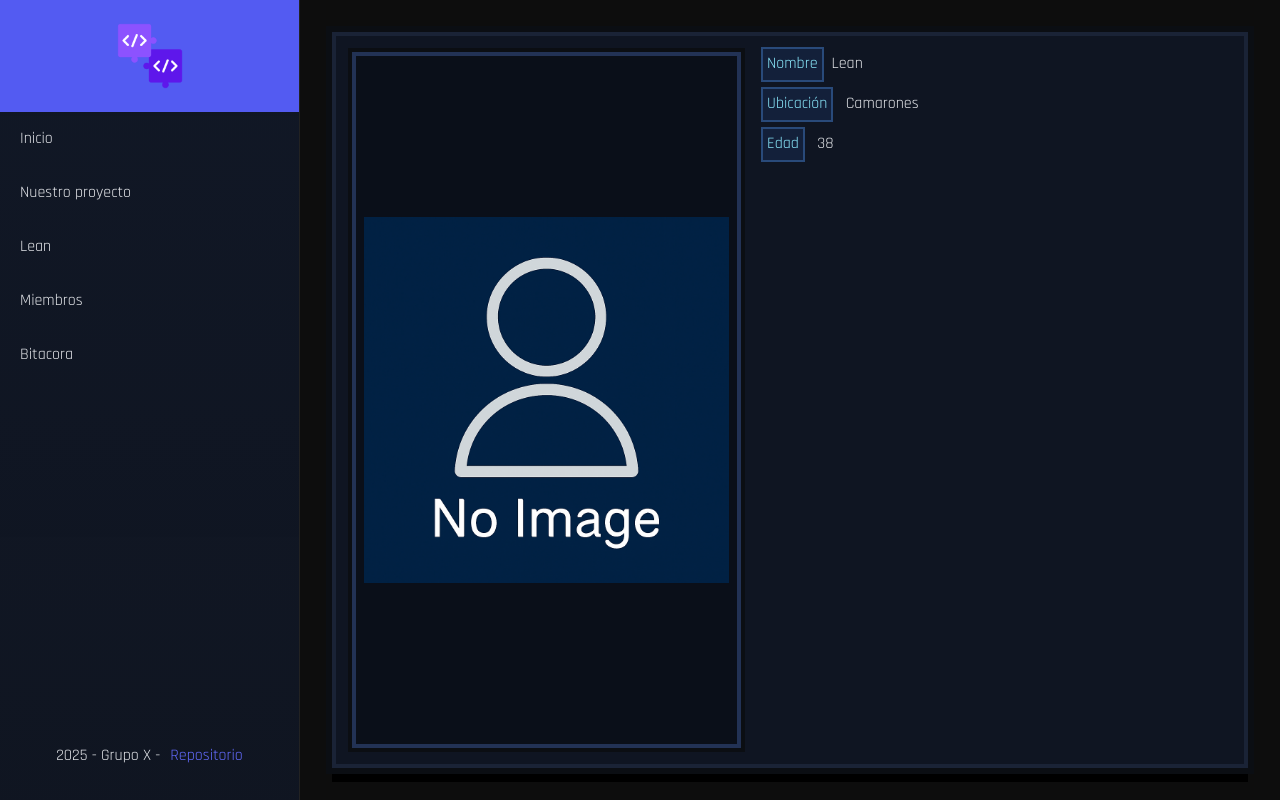
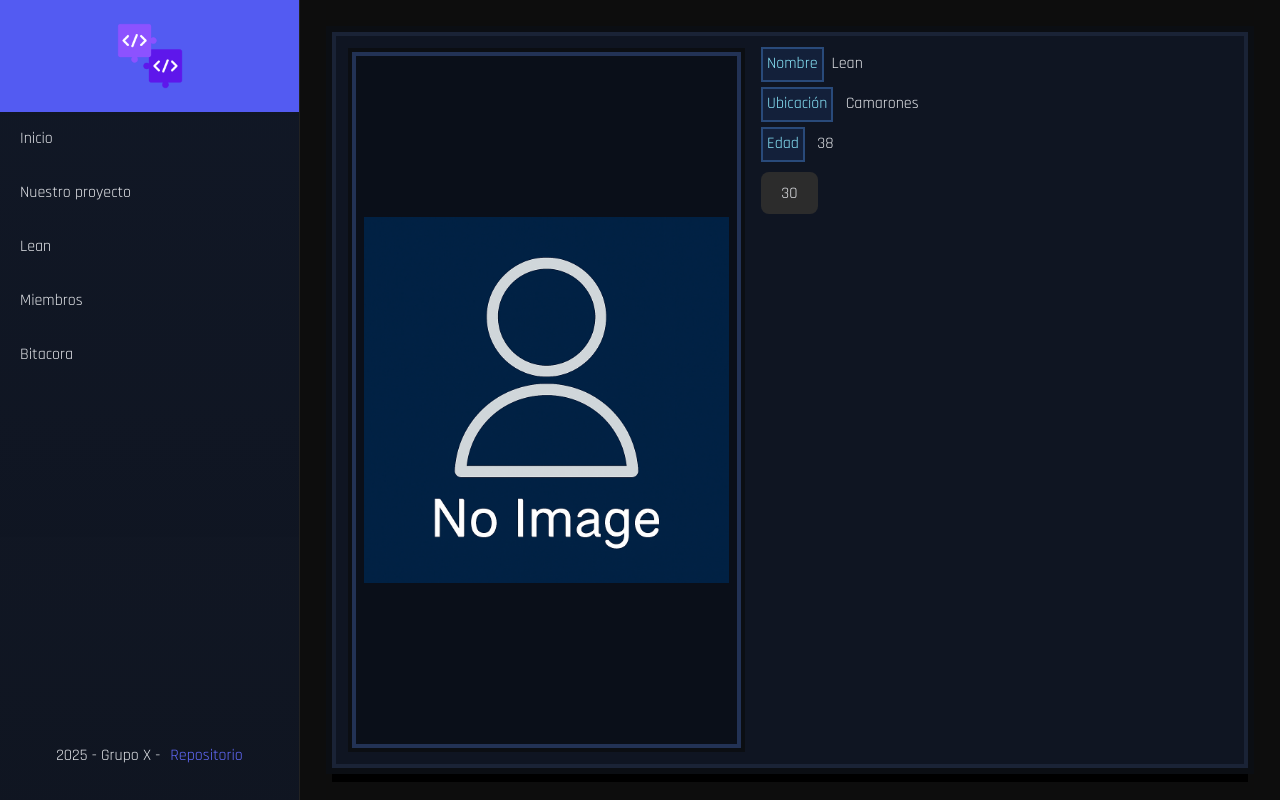
Before and after one commit to xxiicode/tp2-front-ifts2025, a React (Vite) app: page /lean in a window 1280 px wide. Built offline with nearby package versions, Linux system fonts and the light colour scheme.

Commit message:
ejercicio de boton qe cuenta monedas

```diff
--- a/src/components/Aside.jsx
+++ b/src/components/Aside.jsx
@@ -5,14 +5,14 @@ const Aside = () => {
     <>
       <aside className="aside">
         <div className="aside-logo">
-          <a href="#inicio" class="logo">
+          <a href="#inicio" className="logo">
             <img
               src="./src/assets/imgs/logo-inicio.webp"
               alt="TechVerse logo"
             />
           </a>
         </div>
-        <nav class="main-nav" aria-label="Navegación principal">
+        <nav className="main-nav" aria-label="Navegación principal">
           <ul>
             <li>
               <Link to="/">Inicio</Link>
--- a/src/components/Button.jsx
+++ b/src/components/Button.jsx
@@ -1,5 +1,13 @@
-const Boton = ({text}) => {
-    return <button className='primary'>{text}</button>
-}
+import React, { useState } from "react";
 
-export default Boton
+const CoinBoton = ({ initialCoins }) => {
+  const [coins, setCoins] = useState(initialCoins || 0);
+
+  return (
+    <button onClick={() => setCoins(coins + 1)} className="coin-btn">
+      {coins}
+    </button>
+  );
+};
+
+export default CoinBoton;
--- a/src/components/TeamCard.jsx
+++ b/src/components/TeamCard.jsx
@@ -1,3 +1,5 @@
+import CoinBoton from "./Button";
+
 const TeamCard = ({
   nombre,
   ubicacion,
@@ -6,6 +8,7 @@ const TeamCard = ({
   peliculas,
   musica,
   imagen,
+  initialCoins,
 }) => {
   return (
     <article className="team-card">
@@ -27,6 +30,7 @@ const TeamCard = ({
         <p>
           <span className="lbl">Edad</span> <span className="val">{edad}</span>
         </p>
+        <CoinBoton initialCoins={initialCoins} />
       </div>
     </article>
   );
--- a/src/pages/Lean.jsx
+++ b/src/pages/Lean.jsx
@@ -3,7 +3,12 @@ import TeamCard from "../components/TeamCard";
 const LeanPage = () => {
   return (
     <>
-      <TeamCard nombre="Lean" ubicacion="Camarones" edad={38} />
+      <TeamCard
+        nombre="Lean"
+        ubicacion="Camarones"
+        edad={38}
+        initialCoins={30}
+      />
     </>
   );
 };
```
